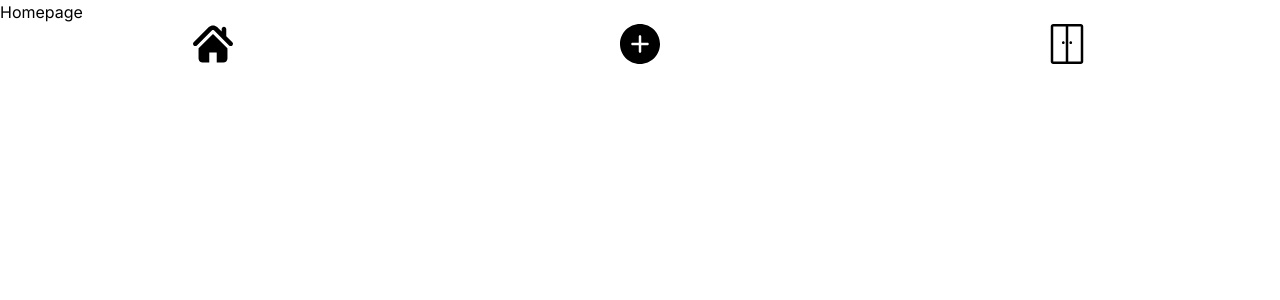
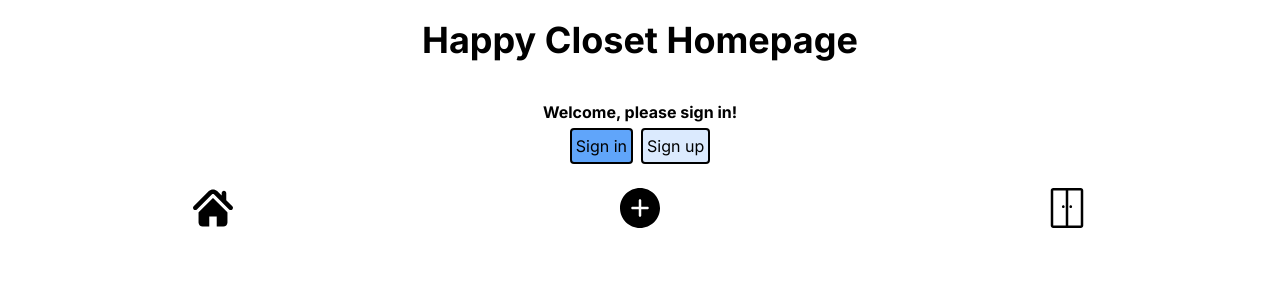
Before and after one commit to victoriamertens/happy-closet-2.0, a Next.js app: page /app/home in a window 1280 px wide. Shown: the top 300 px of the page. Built offline with nearby package versions, Linux system fonts and the light colour scheme; no server answers.

Commit message:
Structure and Styling of Homepage

```diff
--- a/src/app/app/home/page.tsx
+++ b/src/app/app/home/page.tsx
@@ -1,3 +1,10 @@
+import ClerkAuth from "../../_lib/ClerkAuth/clerkButton";
+
 export default function Home() {
-  return <p> Homepage</p>;
+  return (
+    <div className="flex flex-col items-center">
+      <h1 className="text-4xl font-bold m-5"> Happy Closet Homepage</h1>
+      <ClerkAuth />
+    </div>
+  );
 }
```
